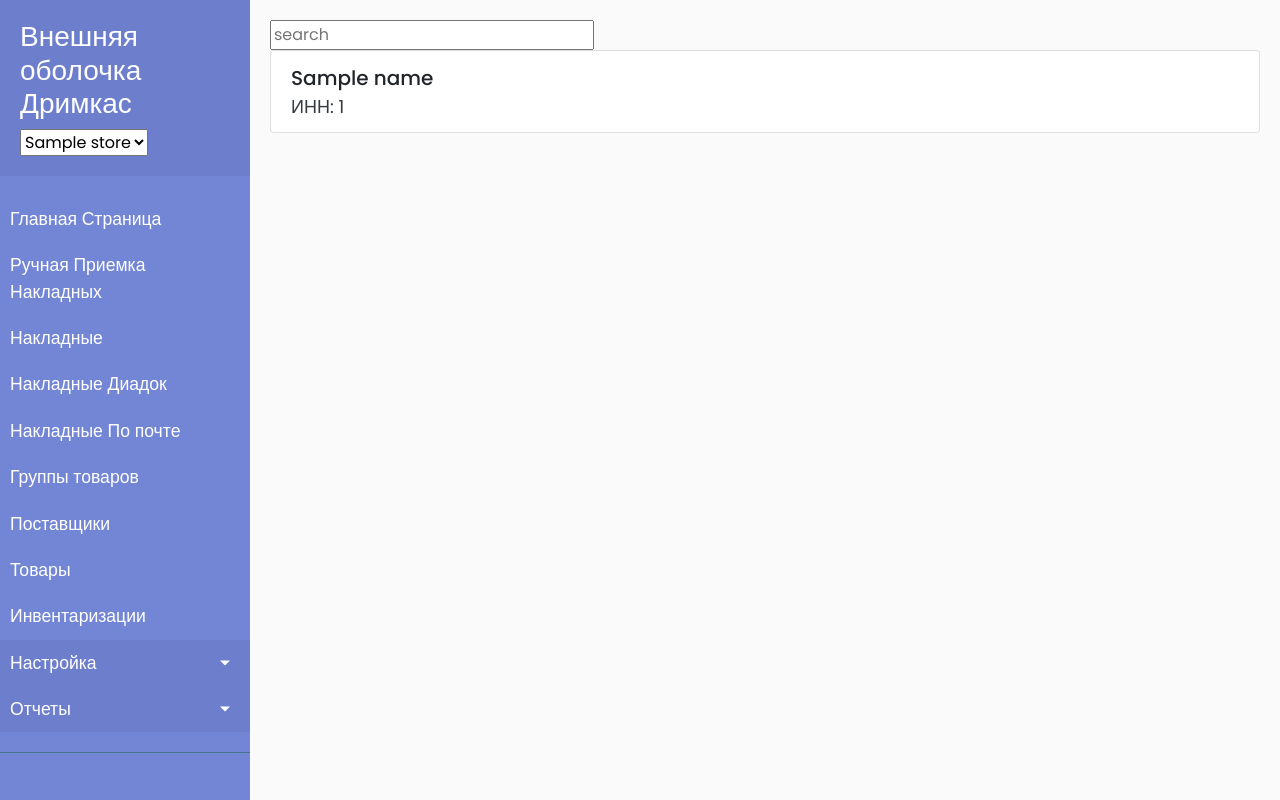
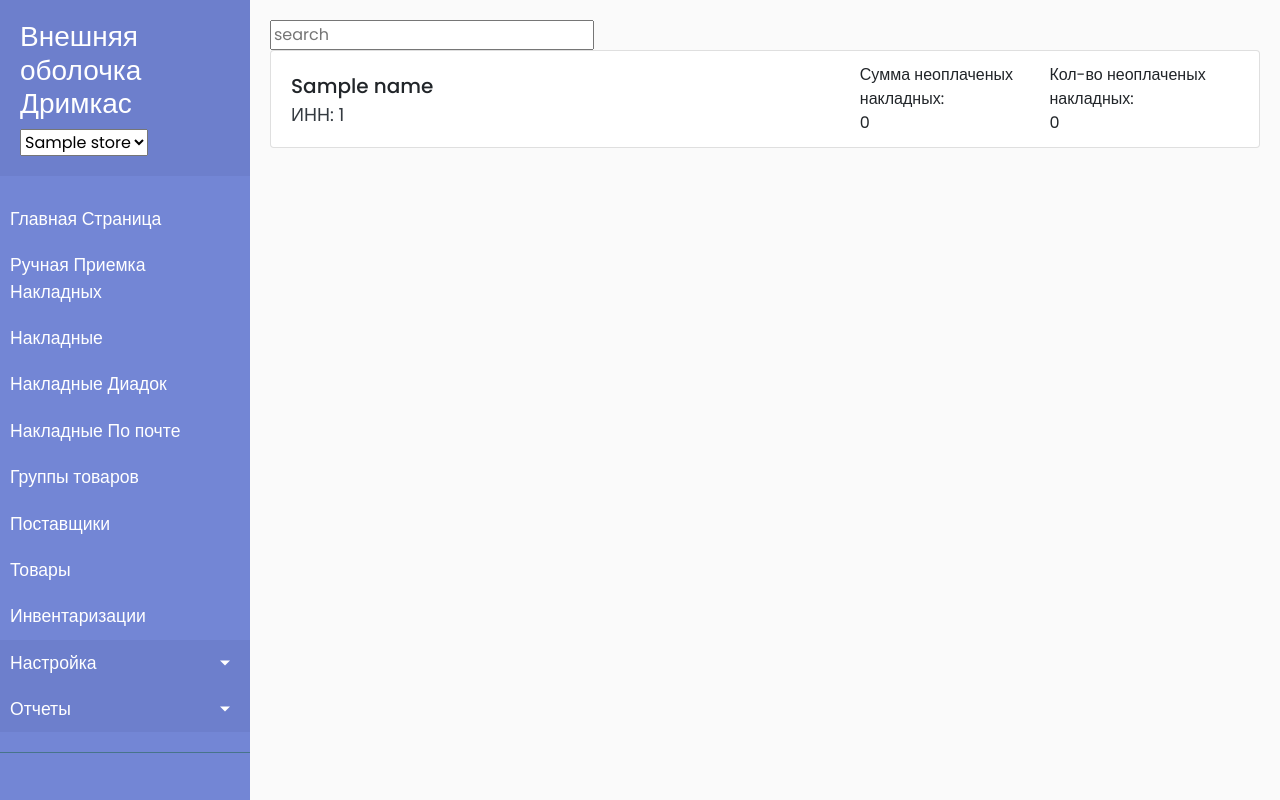
Before and after one commit to serdtsekol1/office_doom, a Django app: page /suppliers/ in a window 1280 px wide. Run offline with Django 4.2, Linux system fonts and the light colour scheme; tables that the repository leaves empty hold one stand-in row (values such as "Sample post"); parts of the project's set-up code (start-up, migrations or seed data) failed here and were passed over; some libraries are stand-ins or nearby versions.

```diff
--- a/mainapp/models.py
+++ b/mainapp/models.py
@@ -230,7 +230,8 @@ class Barcodes(models.Model):
     # product_obj.barcodes_set.update_or_create(barcode=[Barcode that I need to add to product])
     # To find an object by barcode
     # Product.objects.filter(barcodes__barcode=1231231231234)
-
+class Rests(models.Model):
+    product_fk = models.ForeignKey(Product, max_length=255, blank=True, default=None, null=True, on_delete=models.CASCADE)
 
 class Prices_shop(models.Model):
     product_fk = models.ForeignKey(Product, max_length=255, blank=True, default=None, null=True, on_delete=models.CASCADE)
@@ -253,6 +254,17 @@ class Supplier(models.Model):
     invoices_non_program = models.CharField('invoices_non_program', max_length=5000, blank=True, default='', null=True)
     invoice_program = models.CharField('invoices_program', max_length=5000, blank=True, default='', null=True)
     supplier_prefix = models.CharField('comment', max_length=255, blank=True, default=None, null=True)
+    def debt(self):
+        #Returns - sum of all invoices that are not paid.
+        debt_invoices = Invoice.objects.filter(supplier_fk=self, paid=False)
+        debt = 0
+        for invoice in debt_invoices:
+            debt = debt + invoice.sum
+        return debt
+    def unpaid_invoices(self):
+        #Returns - amount of invoices that are not paid.
+        return Invoice.objects.filter(supplier_fk=self, paid=False).__len__()
+
 
 
 
@@ -312,7 +324,13 @@ class Invoice(models.Model):
     store = models.ForeignKey(Store, on_delete=models.CASCADE, null=True)
 
     # linked_documents = models.ManyToManyField("self", blank=True)
-
+    def overdue_(self):
+        if self.supplier_fk.paymenttime is None:
+            return None
+        if (datetime.datetime.today().date() - self.issue_date).days > self.supplier_fk.paymenttime and self.paid is False:
+            return True
+        else:
+            return False
     @property
     def date_to_pay(self):
         if self.supplier_fk:
--- a/mainapp/templates/mainapp/pages/dreamkas_supplier.html
+++ b/mainapp/templates/mainapp/pages/dreamkas_supplier.html
@@ -26,7 +26,7 @@
         </div>
         {% for invoice in dreamkas_invoices %}
             {% if invoice.supplier in supplier_names %}
-                <li class="list-group-item d-flex justify-content-end align-items-center {% if invoice.paid %} list-group-item-success {% endif %}">
+                <li class="list-group-item d-flex justify-content-end align-items-center {% if invoice.paid %} list-group-item-success {% endif %} {% if invoice.overdue_ %} list-group-item-danger {% endif %}">
                     <div style="flex-basis: 50%; flex-grow: 1;" class="">
                         <div style="font-size: 16px; font-weight: 500;" class="fw-bold"><a href="{% url "dreamkas_invoice" invoiceid=invoice.id_dreem %}">{{ invoice.number }}</a></div>
                         <div class="text-dark">{{ invoice.supplier }}</div>
--- a/mainapp/templates/mainapp/pages/suppliers.html
+++ b/mainapp/templates/mainapp/pages/suppliers.html
@@ -6,7 +6,7 @@
 
         <div class="search_field" data-search_data_field="{{ supplier.supplier_name_set.first.name }} {{ supplier.name }} {{ supplier.inn }}">
             <li class="list-group-item d-flex justify-content-end align-items-center">
-                <div style="flex-basis: 50%; flex-grow: 1">
+                <div style="flex-basis: 33%; flex-grow: 1">
                     {% if supplier.inn != None %}
                         <a href="{% url "dreamkas_supplier" supplier_data=supplier.inn %}">
                             <div style="font-size: 20px; font-weight: 500;" class="fw-bold">  {{ supplier.supplier_name_set.all.0.name }}</div>
@@ -16,11 +16,31 @@
                     {% if supplier.inn == None %}
                         {% if supplier.supplier_name_set.first != None %}
                             <a href="{% url "dreamkas_supplier" supplier_data=supplier.supplier_name_set.all.first.name %}">
-                                <div style="font-size: 20px; font-weight: 500;" class="fw-bold">  {{ supplier.supplier_name_set.all.0.name }}</div>
-                                <div style="font-size: 18px;" class="text-dark">ИНН: {{ supplier.inn }}</div>
+                                <div>
+                                    <div style="font-size: 20px; font-weight: 500;" class="fw-bold">  {{ supplier.supplier_name_set.all.0.name }}</div>
+                                    <div style="font-size: 18px;" class="text-dark">ИНН: {{ supplier.inn }}</div>
+                                </div>
+                                <div>
+                                </div>
                             </a>
                         {% endif %}
                     {% endif %}
+                </div>
+                <div style="flex-basis: 20%">
+                    <div>
+                        Сумма неоплаченых накладных:
+                    </div>
+                    <div>
+                        {{ supplier.debt }}
+                    </div>
+                </div>
+                <div style="flex-basis: 20%">
+                    <div>
+                        Кол-во неоплаченых накладных:
+                    </div>
+                    <div>
+                        {{ supplier.unpaid_invoices }}
+                    </div>
                 </div>
 
 
--- a/mainapp/views.py
+++ b/mainapp/views.py
@@ -855,7 +855,10 @@ def dreamkas_supplier(request, supplier_data):
     supplier_names = []
     for supplier_name_obj in supplier.supplier_name_set.all():
         supplier_names.append(supplier_name_obj.name)
-    dreamkas_invoices = Invoice.objects.filter(hide=False, store=store).order_by("-issue_date")
+    #dreamkas_invoices = Invoice.objects.filter(hide=False, store=store).order_by("-issue_date")
+    unpaid_invoices = Invoice.objects.filter(hide=False, store=store, paid=False).order_by("-issue_date")
+    paid_invoices = Invoice.objects.filter(hide=False, store=store, paid=True).order_by("-issue_date")
+    dreamkas_invoices = list(unpaid_invoices) + list(paid_invoices)
     return render(request, 'mainapp/pages/dreamkas_supplier.html', {'supplier': supplier, 'dreamkas_invoices': dreamkas_invoices, 'supplier_names': supplier_names})
 
 
```
